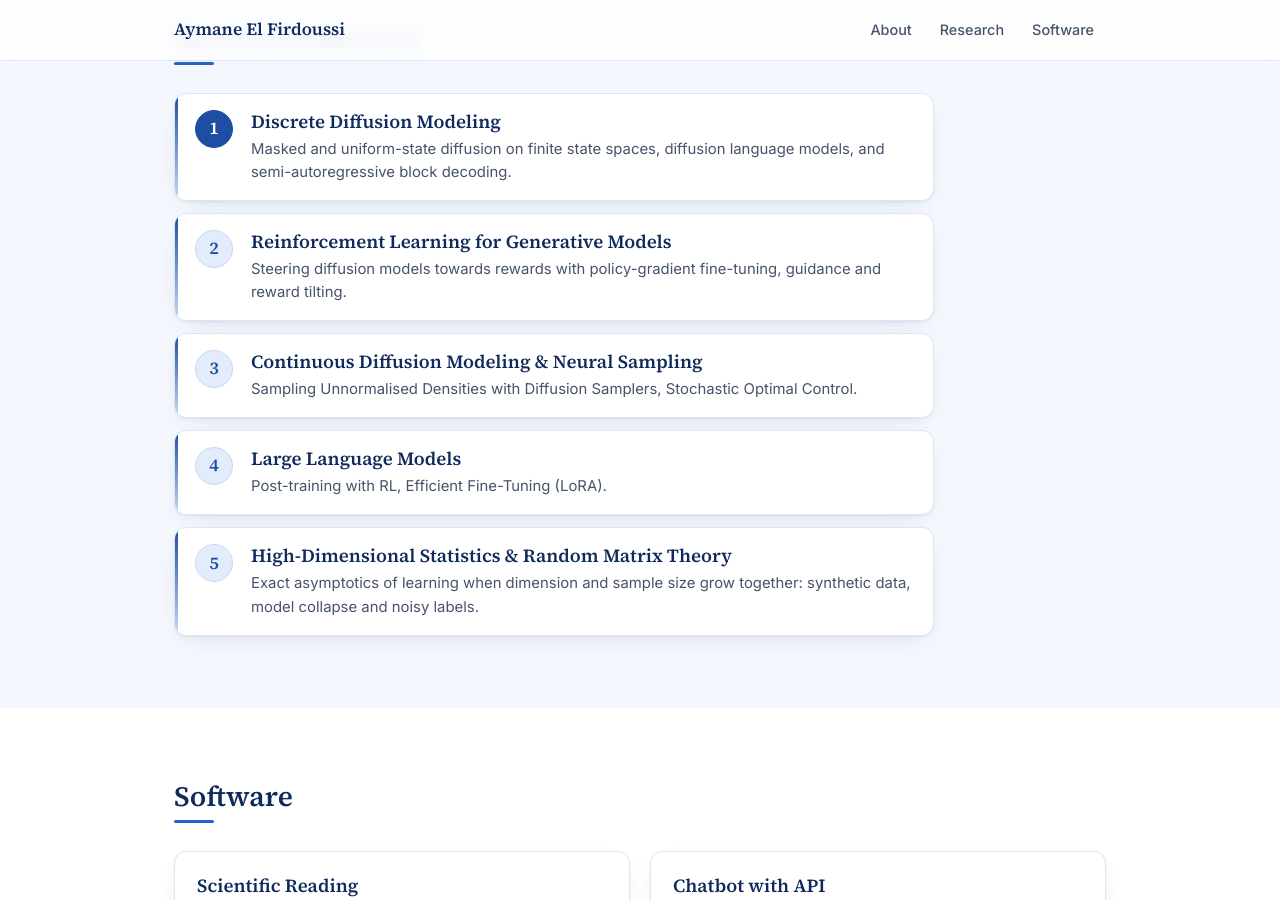
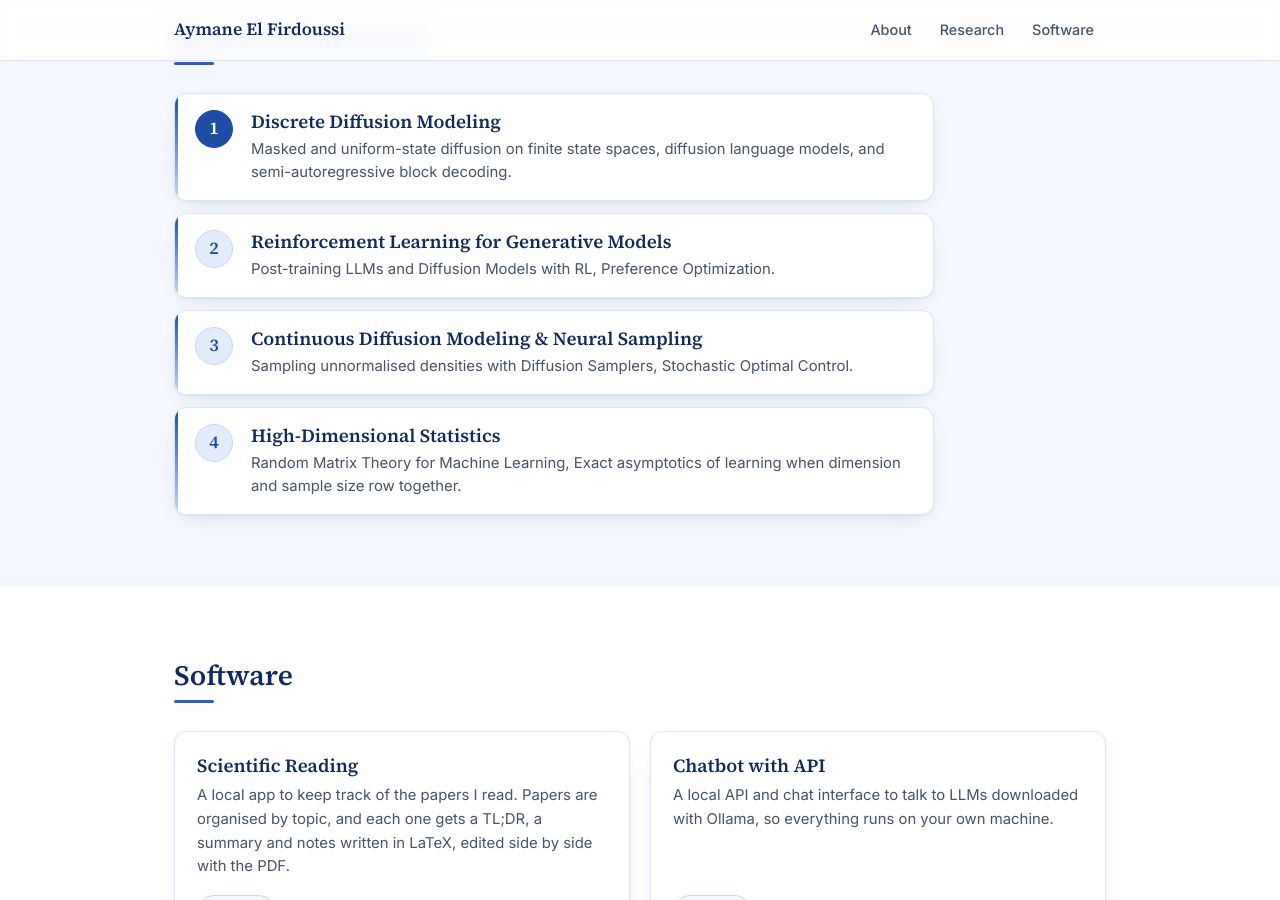
Before and after one commit to elfirdoussilab1/elfirdoussilab1.github.io, a Jekyll site: the page built from _pages/about.md, in a window 1280 px wide and 900 px high, scrolled down 975 px. Built offline with Jekyll 4.4.1, drawn with Linux system fonts in a browser that asks for light colours; some of the changed text lies outside the part shown.

Commit message:
updating research interests

```diff
--- a/_pages/about.md
+++ b/_pages/about.md
@@ -20,16 +20,13 @@ research_interests:
     description: "Masked and uniform-state diffusion on finite state spaces, diffusion language models, and semi-autoregressive block decoding."
 
   - title: "Reinforcement Learning for Generative Models"
-    description: "Steering diffusion models towards rewards with policy-gradient fine-tuning, guidance and reward tilting."
+    description: "Post-training LLMs and Diffusion Models with RL, Preference Optimization."
 
   - title: "Continuous Diffusion Modeling & Neural Sampling"
-    description: "Sampling Unnormalised Densities with Diffusion Samplers, Stochastic Optimal Control."
+    description: "Sampling unnormalised densities with Diffusion Samplers, Stochastic Optimal Control."
 
-  - title: "Large Language Models"
-    description: "Post-training with RL, Efficient Fine-Tuning (LoRA)."
-
-  - title: "High-Dimensional Statistics & Random Matrix Theory"
-    description: "Exact asymptotics of learning when dimension and sample size grow together: synthetic data, model collapse and noisy labels."
+  - title: "High-Dimensional Statistics"
+    description: "Random Matrix Theory for Machine Learning, Exact asymptotics of learning when dimension and sample size row together."
 
 # Software: each entry becomes one box in the Software section.
 software:
--- a/assets/js/block-diffusion.js
+++ b/assets/js/block-diffusion.js
@@ -16,7 +16,7 @@
   var TOKENS_PER_STEP = 4;  // sets the number of steps: ~ paragraph length / 4
   var MIN_STEPS = 6;        // denoising steps for the shortest paragraphs
   var MAX_STEPS = 14;       // denoising steps for the longest paragraphs
-  var STEP_MS = 140;        // delay between denoising steps
+  var STEP_MS = 50;        // delay between denoising steps
   var BLOCK_GAP_MS = 350;   // pause between paragraphs
   var FRESH_MS = 900;       // how long a newly decoded token stays highlighted
 
```
